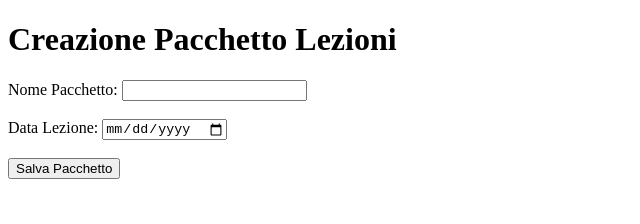
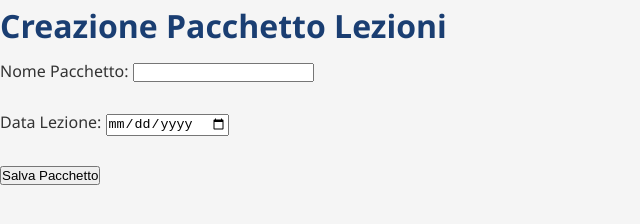
Before and after one commit to EliaViola/Gestione-Tesserati-RNT, a website: page direttore/crea-pacchetto.html in a window 1280 px wide. Shown: the whole page, without its empty margins (0-640 px from the left). Drawn offline with Linux system fonts and the light colour scheme; no server answers.

Commit message:
Update crea-pacchetto.html

```diff
--- a/direttore/crea-pacchetto.html
+++ b/direttore/crea-pacchetto.html
@@ -8,6 +8,7 @@
   <script src="https://www.gstatic.com/firebasejs/9.6.1/firebase-auth.js"></script>
   <script src="https://www.gstatic.com/firebasejs/9.6.1/firebase-firestore.js"></script>
 </head>
+  <link rel="stylesheet" href="../assets/css/style.css" />
 <body>
   <h1>Creazione Pacchetto Lezioni</h1>
   <form id="pacchettoForm">
```
